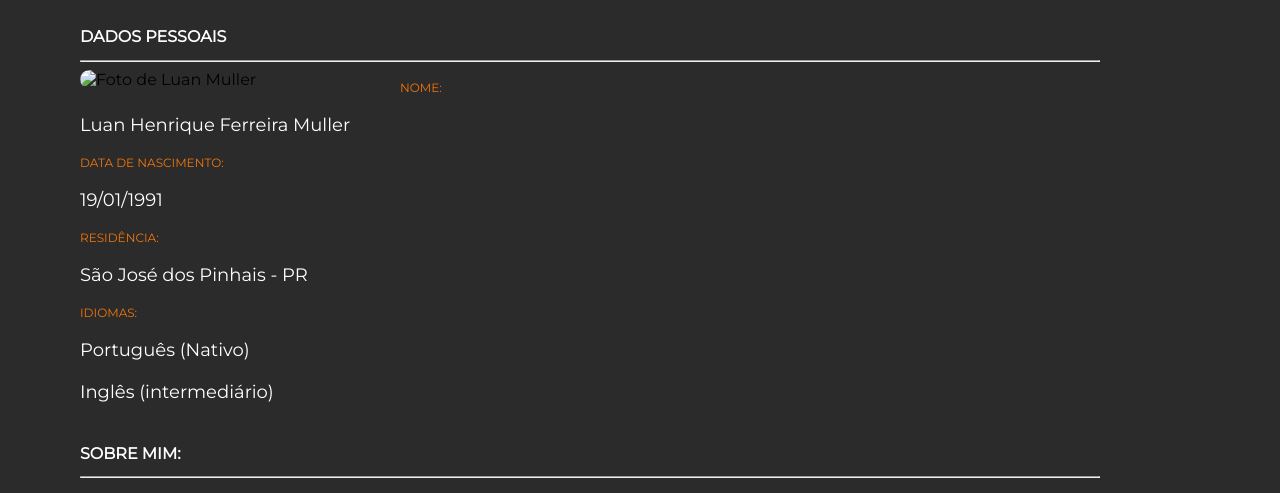
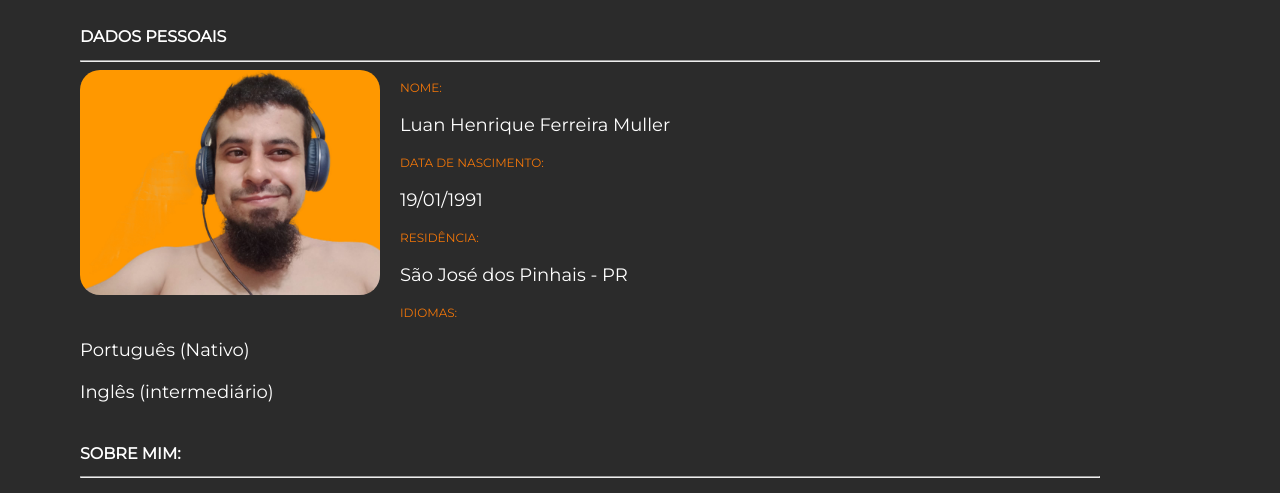
Before and after one commit to luansvb/Meu_Portfolio, a plain HTML site: page curriculo.html in a window 1280 px wide. Shown: the part 238-731 px from the top of the page. Drawn offline with Linux system fonts and the light colour scheme.

Commit message:
Update curriculo.html

```diff
--- a/curriculo.html
+++ b/curriculo.html
@@ -30,7 +30,7 @@
         <h1>Currículo</h1>
         <h2>Dados Pessoais</h2>
         <hr>
-        <img class="cv-pic" src=".img/fotocapa-transformed.png" alt="Foto de Luan Muller">
+        <img class="cv-pic" src="./img/fotocapa-transformed.png" alt="Foto de Luan Muller">
         <h3>Nome:</h3>
         <p>Luan Henrique Ferreira Muller</p>
         <h3>Data de Nascimento:</h3>
```
